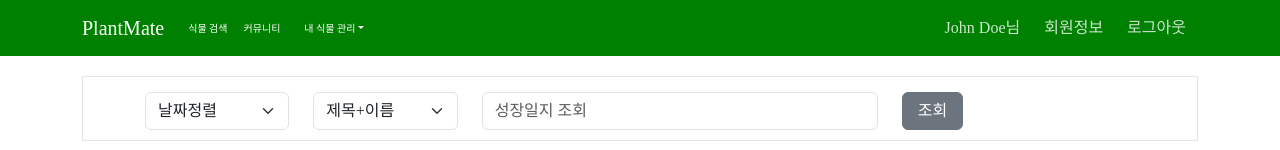
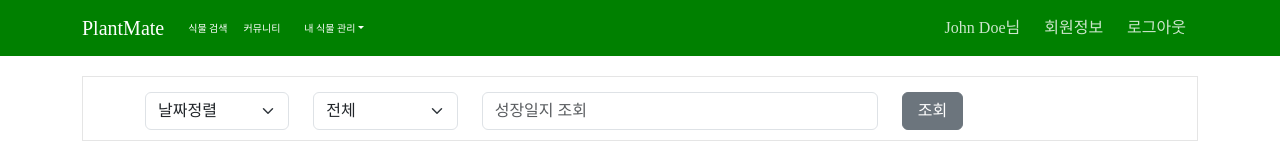
Before and after one commit to jynius/plantmate, a React (Create React App) app in the folder frontend/: page /growth-journal in a window 1280 px wide. Shown: the top 150 px of the page. Built offline with nearby package versions, Linux system fonts and the light colour scheme; a web font is replaced by a local one.

Commit message:
공통 수정 및 성장일지 리스트 페이지 생성

```diff
--- a/frontend/src/components/diary/GrowthDiaryList.js
+++ b/frontend/src/components/diary/GrowthDiaryList.js
@@ -56,8 +56,8 @@ const GrowthDiaryList = () => {
             >
               <Form.Select>
                 <option>날짜정렬</option>
-                <option>오름차순</option>
-                <option>내림차순</option>
+                <option>최신순</option>
+                <option>오래된순</option>
               </Form.Select>
             </Col>
             <Col
@@ -66,9 +66,11 @@ const GrowthDiaryList = () => {
               style={{ marginTop: "5px" }}
             >
               <Form.Select>
-                <option>제목+이름</option>
+                <option>전체</option>
                 <option>제목</option>
-                <option>이름</option>
+                <option>식물 한글명</option>
+                <option>식물 영문명</option>
+                <option>식물 닉네임</option>
               </Form.Select>
             </Col>
             <Col
```
